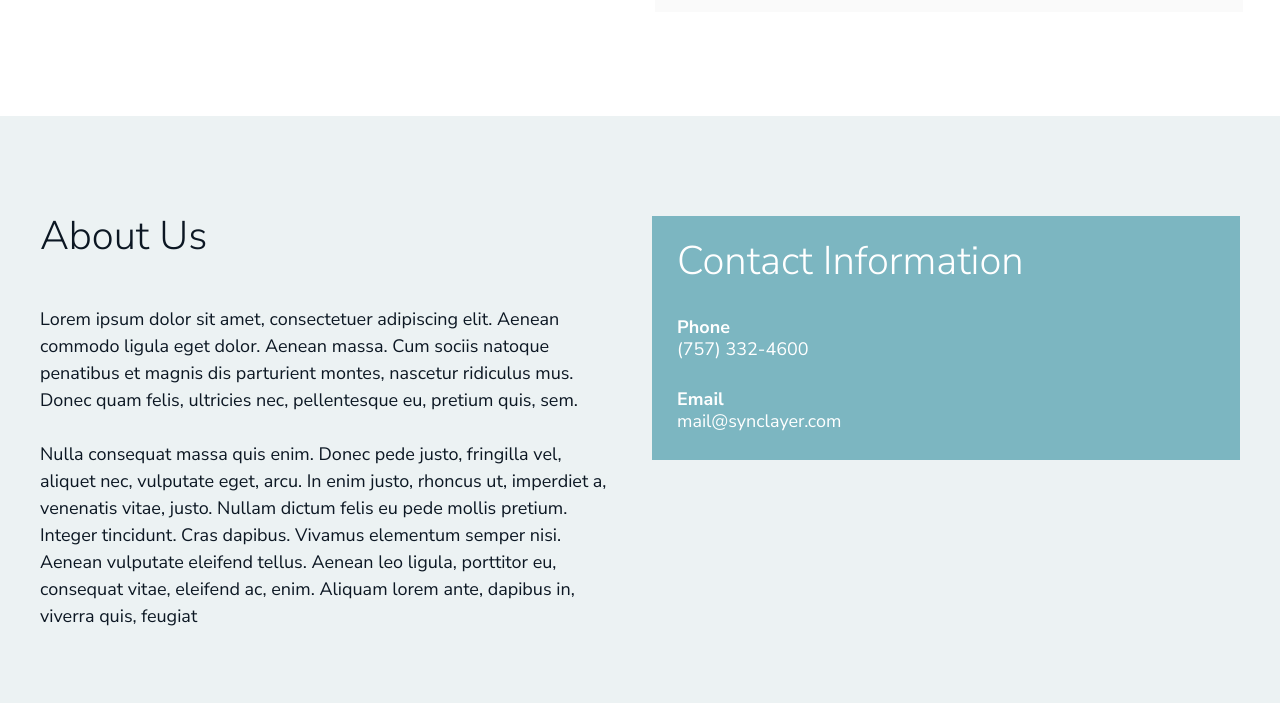
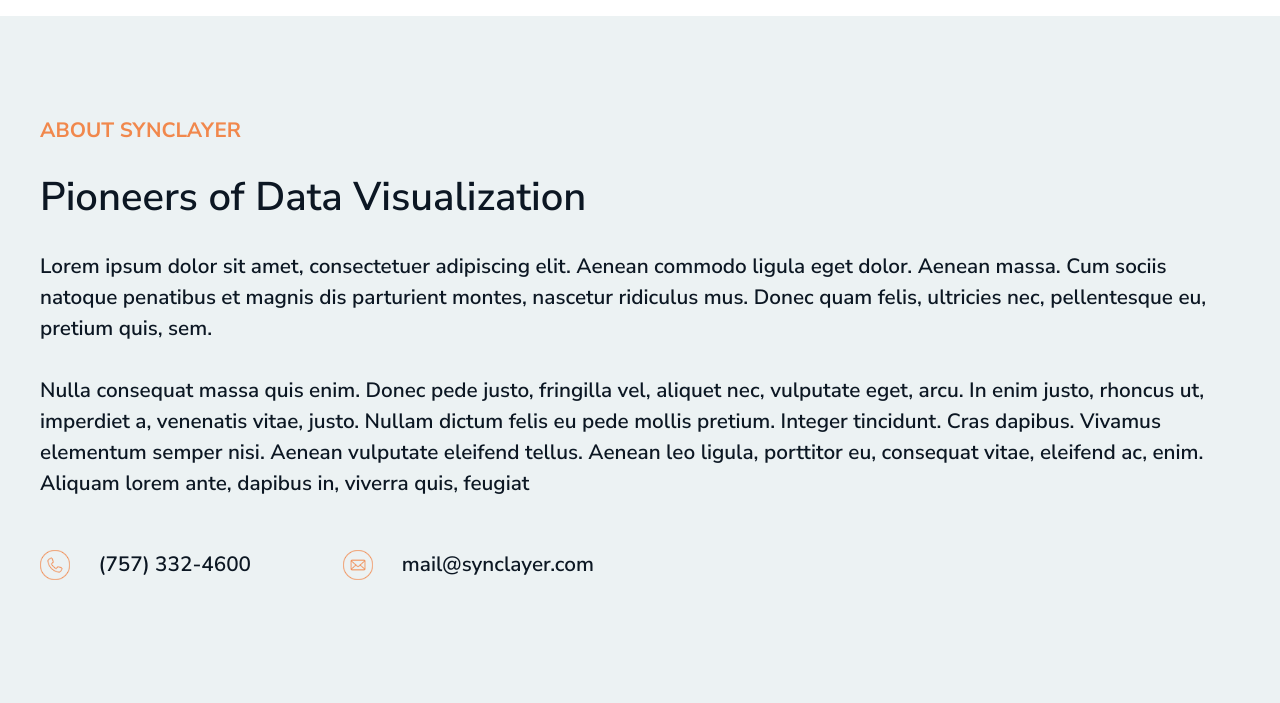
Before and after one commit to maxstermade/sync-layer, a plain HTML site: page index.html in a window 1280 px wide. Shown: the part 1390-2093 px from the top of the page. Drawn offline with Linux system fonts and the light colour scheme; a script that the page names is missing.

Commit message:
Update 2017-07-26T18:35:04.201Z

```diff
--- a/index.html
+++ b/index.html
@@ -9,7 +9,7 @@
   <meta name="description" content="description here">
   <meta name="keywords" content="keywords,here">
   <title>Sync Layer</title>
-  <link href="https://fonts.googleapis.com/css?family=Nunito+Sans:300,400,700" rel="stylesheet">
+  <link href="https://fonts.googleapis.com/css?family=Nunito+Sans:300,400,600,700" rel="stylesheet">
   <link rel="stylesheet" href="css/styles.min.css">
 </head>
 
@@ -25,9 +25,9 @@
   </section>
 
   <section id="products">
-    <h2>Products</h2>
     <div class="product" id="syncArena">
       <div class="content">
+        <h2>Products</h2>
         <h3>SyncArena</h3>
         <p>
           Our flagship product, SyncArena, is a web based data visualization platform. It is an application that supports the synchronization and visualization of investigative data from multiple sources in a single environment.
@@ -46,8 +46,9 @@
     <div class="container">
       <div class="content">
         <h2>
-          About Us
+          About SyncLayer
         </h2>
+        <h3> Pioneers of Data Visualization</h3>
         <p>
           Lorem ipsum dolor sit amet, consectetuer adipiscing elit. Aenean commodo ligula eget dolor. Aenean massa. Cum sociis natoque penatibus et magnis dis parturient montes, nascetur ridiculus mus. Donec quam felis, ultricies nec, pellentesque eu, pretium quis, sem.
         </p>
@@ -55,31 +56,28 @@
           Nulla consequat massa quis enim. Donec pede justo, fringilla vel, aliquet nec, vulputate eget, arcu. In enim justo, rhoncus ut, imperdiet a, venenatis vitae, justo. Nullam dictum felis eu pede mollis pretium. Integer tincidunt. Cras dapibus. Vivamus elementum semper nisi. Aenean vulputate eleifend tellus. Aenean leo ligula, porttitor eu, consequat vitae, eleifend ac, enim. Aliquam lorem ante, dapibus in, viverra quis, feugiat
         </p>
       </div>
-      <aside>
-        <h3>
-          Contact Information
-        </h3>
-        <h5>
-          Phone
-        </h5>
-        <p>
-          (757) 332-4600
-        </p>
-        <h5>
-          Email
-        </h5>
-        <p>
-          mail@synclayer.com
-        </p>
-      </aside>
+      <div class="contact">
+        <ul>
+          <li>
+            <i class="phone"></i>
+            <p>(757) 332-4600</p>
+          </li>
+          <li>
+            <i class="email"></i>
+            <p>mail@synclayer.com</p>
+          </li>
+        </ul>
+      </div>
     </div>
   </section>
 
   <footer>
-    <img src="images/synclayer-logo.png" class="logo" />
-    <span id="copyright">
-      Copyright © 2017 Sync Layer, Inc.
-    </span>
+    <div class="container">
+      <img src="images/synclayer-logo.png" class="logo" />
+      <span id="copyright">
+        Copyright © 2017 Sync Layer, Inc.
+      </span>
+    </div>
   </footer>
   <script src="js/main.min.js"></script>
 </body>
```
Also changed, not shown: css/styles.min.css, images/hero.jpg, images/icon_email.png (added), images/icon_phone.png (added).
